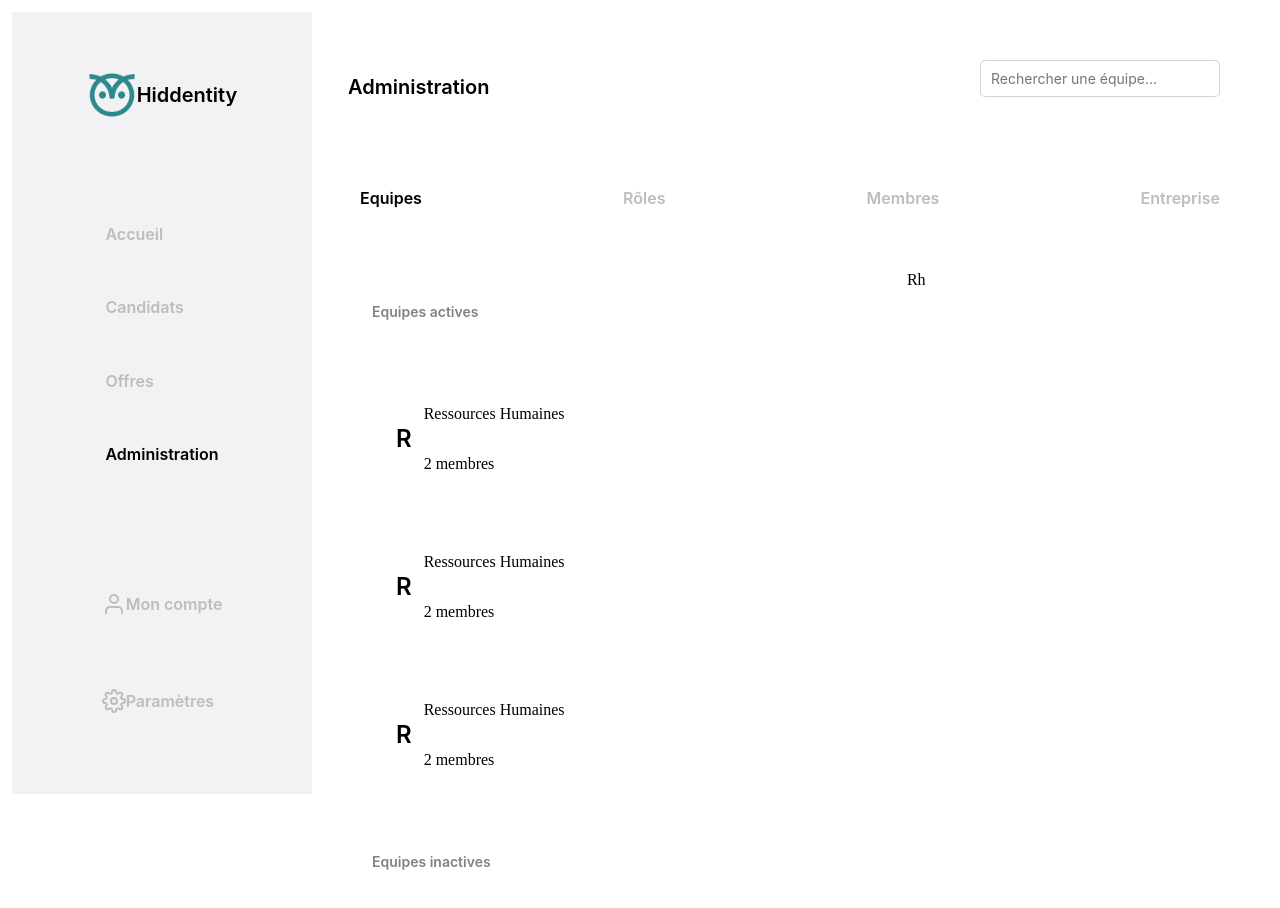
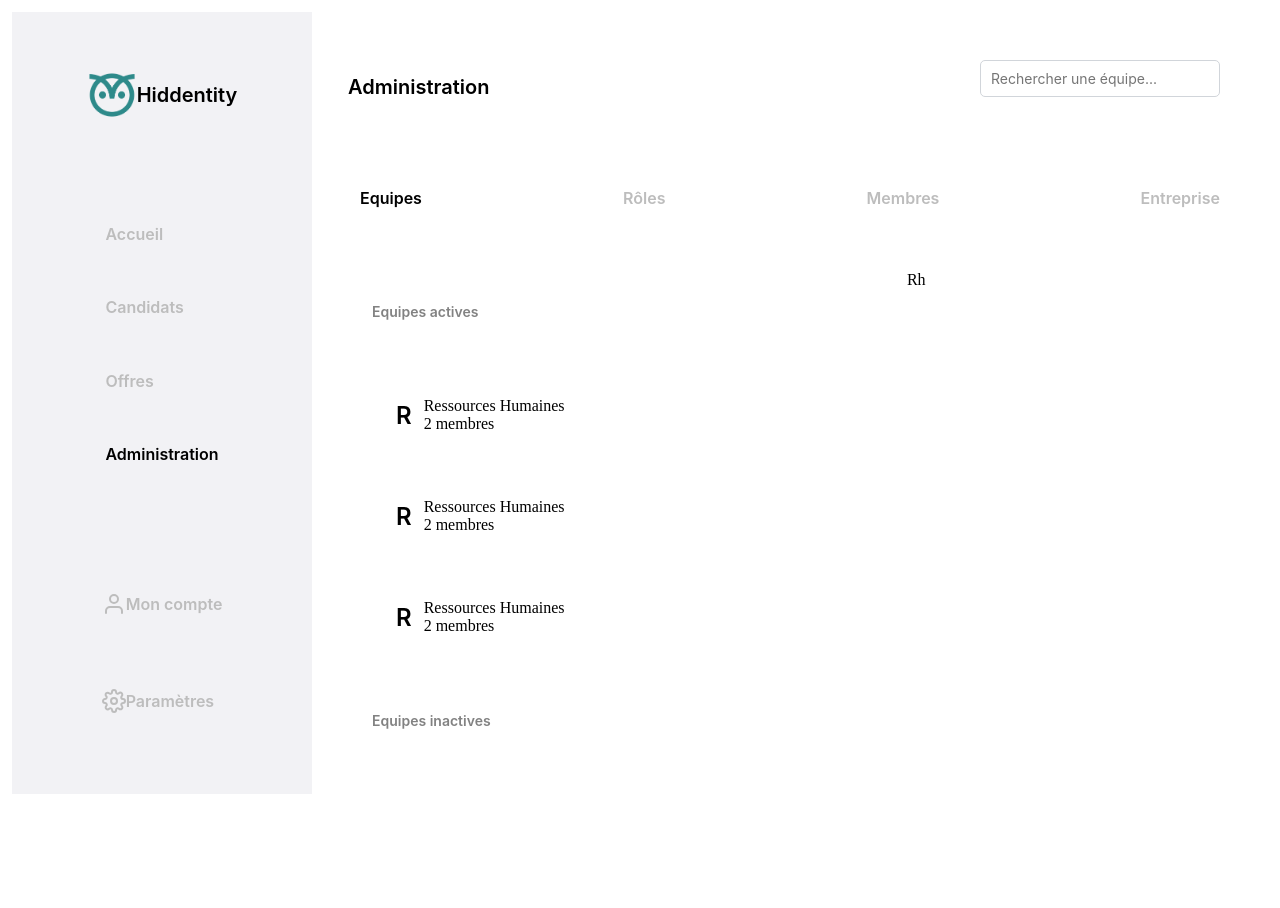
Before and after one commit to hiddentityfr/bird, a Next.js app: page / in a window 1280 px wide. Shown: the top 908 px of the page. After the commit the page ends 834 px from the top, so only its background shows below. Built offline with nearby package versions, Linux system fonts and the light colour scheme; a web font is replaced by a local one.

Commit message:
Add paragraph rule css to remove margin

```diff
--- a/styles/main.css
+++ b/styles/main.css
@@ -143,3 +143,7 @@ body {
 .sidebar-icon {
   color: #bdbdbd;
 }
+
+p {
+  margin: 0;
+}
```
